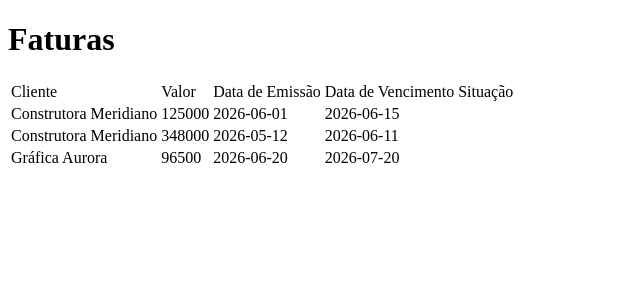
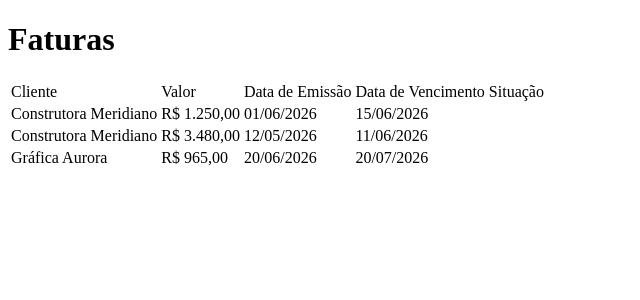
Before and after one commit to Mateus-B-M/gefina, a React (Vite) app in the folder web/: page / in a window 1280 px wide. Shown: the top 300 px of the page, without its empty margins (0-640 px from the left). Built offline with nearby package versions, Linux system fonts and the light colour scheme.

Commit message:
feat(web): formatar moeda e data para localidade brasileira
Refs #17

```diff
--- a/web/src/InvoiceRow.tsx
+++ b/web/src/InvoiceRow.tsx
@@ -1,5 +1,9 @@
 import type {Invoice} from './invoiceType.tsx';
-import situationLabel from './situationLabel.ts';
+import {
+    situationLabel,
+    formatCurrency,
+    formatDate
+} from './utils.ts';
 
 interface InvoiceRowProps {
     invoice: Invoice;
@@ -8,9 +12,9 @@ interface InvoiceRowProps {
 export default function ImportRow(props: InvoiceRowProps){
     return <tr>
         <td>{props.invoice.customer.name}</td>
-        <td>{props.invoice.amount}</td>
-        <td>{props.invoice.issueDate}</td>
-        <td>{props.invoice.dueDate}</td>
+        <td>{formatCurrency(props.invoice.amount)}</td>
+        <td>{formatDate(props.invoice.issueDate)}</td>
+        <td>{formatDate(props.invoice.dueDate)}</td>
         <td>{situationLabel(props.invoice.situation)}</td>
     </tr>;
 }
--- a/web/src/situationLabel.ts
+++ /dev/null
@@ -1,9 +0,0 @@
-import type {InvoiceSituation} from './invoiceType.ts';
-
-export default function situationLabel(situation:InvoiceSituation){
-    switch (situation){
-        case 'paid': return 'Paga';
-        case 'pending': return 'Pendente';
-        case 'overdue': return 'Atrasada'
-    }
-}
--- /dev/null
+++ b/web/src/utils.ts
@@ -0,0 +1,26 @@
+import type {InvoiceSituation} from './invoiceType.ts';
+
+export function situationLabel(situation:InvoiceSituation){
+    switch (situation){
+        case 'paid': return 'Paga';
+        case 'pending': return 'Pendente';
+        case 'overdue': return 'Atrasada'
+    }
+}
+
+export function formatCurrency(cents: number): string {
+    const formatter = new Intl.NumberFormat('pt-BR', {
+        style: 'currency',
+        currency: 'BRL'
+    })
+    return formatter.format(cents/100);
+}
+
+export function formatDate(isoDate: string):string{
+    const formatter = new Intl.DateTimeFormat('pt-BR', {
+        day: '2-digit',
+        month: '2-digit',
+        year: 'numeric'
+    });
+    return formatter.format(new Date(`${isoDate}T00:00:00`));
+}
```
Also changed, not shown: 1 other file (tests, documents, lock files or other folders).
